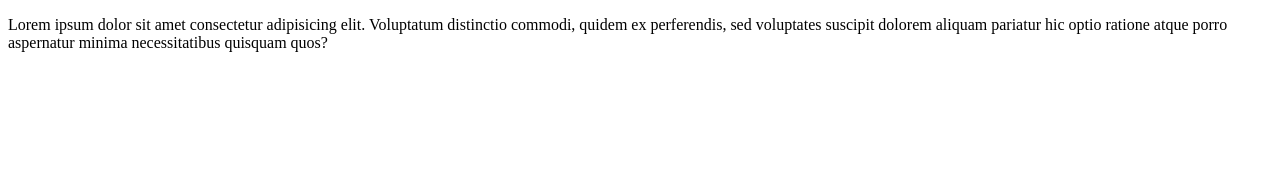
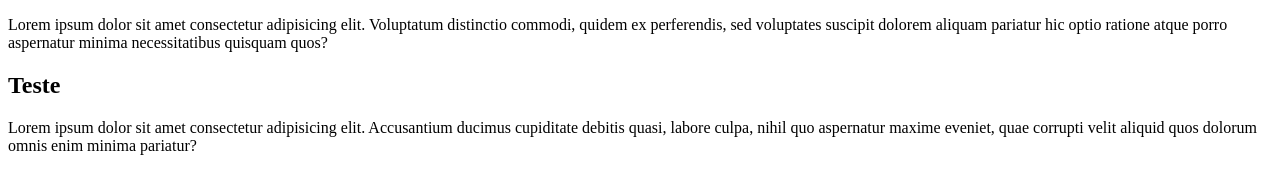
Before and after one commit to Murilocrispim/primeiroprojeto2024, a plain HTML site: page projeto-2024/index.html in a window 1280 px wide. Drawn offline with Linux system fonts and the light colour scheme.

Commit message:
att01/02/2024
atuakizei o h2

```diff
--- a/projeto-2024/index.html
+++ b/projeto-2024/index.html
@@ -7,5 +7,7 @@
 </head>
 <body>
     <p>Lorem ipsum dolor sit amet consectetur adipisicing elit. Voluptatum distinctio commodi, quidem ex perferendis, sed voluptates suscipit dolorem aliquam pariatur hic optio ratione atque porro aspernatur minima necessitatibus quisquam quos?</p>
+    <h2>Teste</h2>
+    <p>Lorem ipsum dolor sit amet consectetur adipisicing elit. Accusantium ducimus cupiditate debitis quasi, labore culpa, nihil quo aspernatur maxime eveniet, quae corrupti velit aliquid quos dolorum omnis enim minima pariatur?</p>
 </body>
 </html>
```
